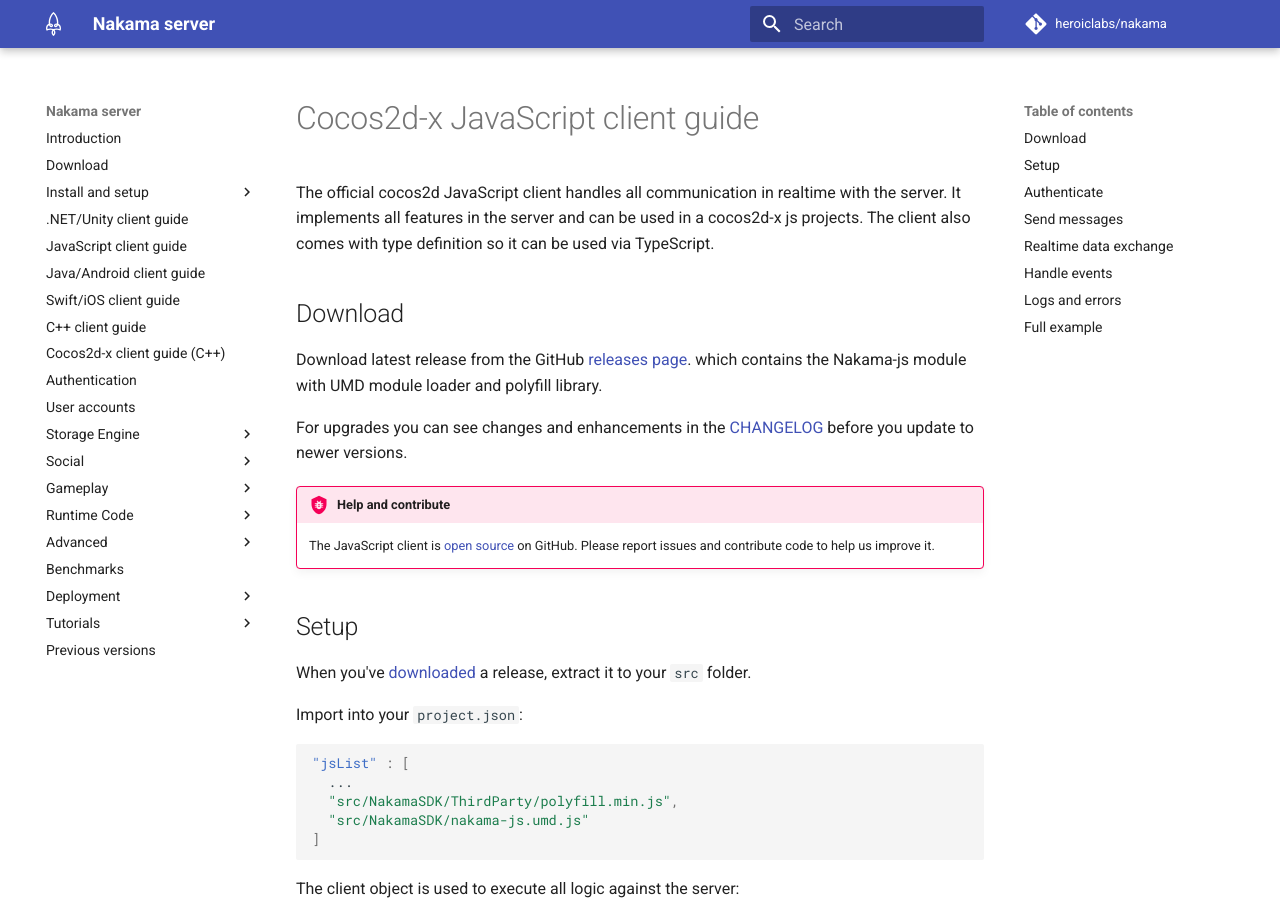
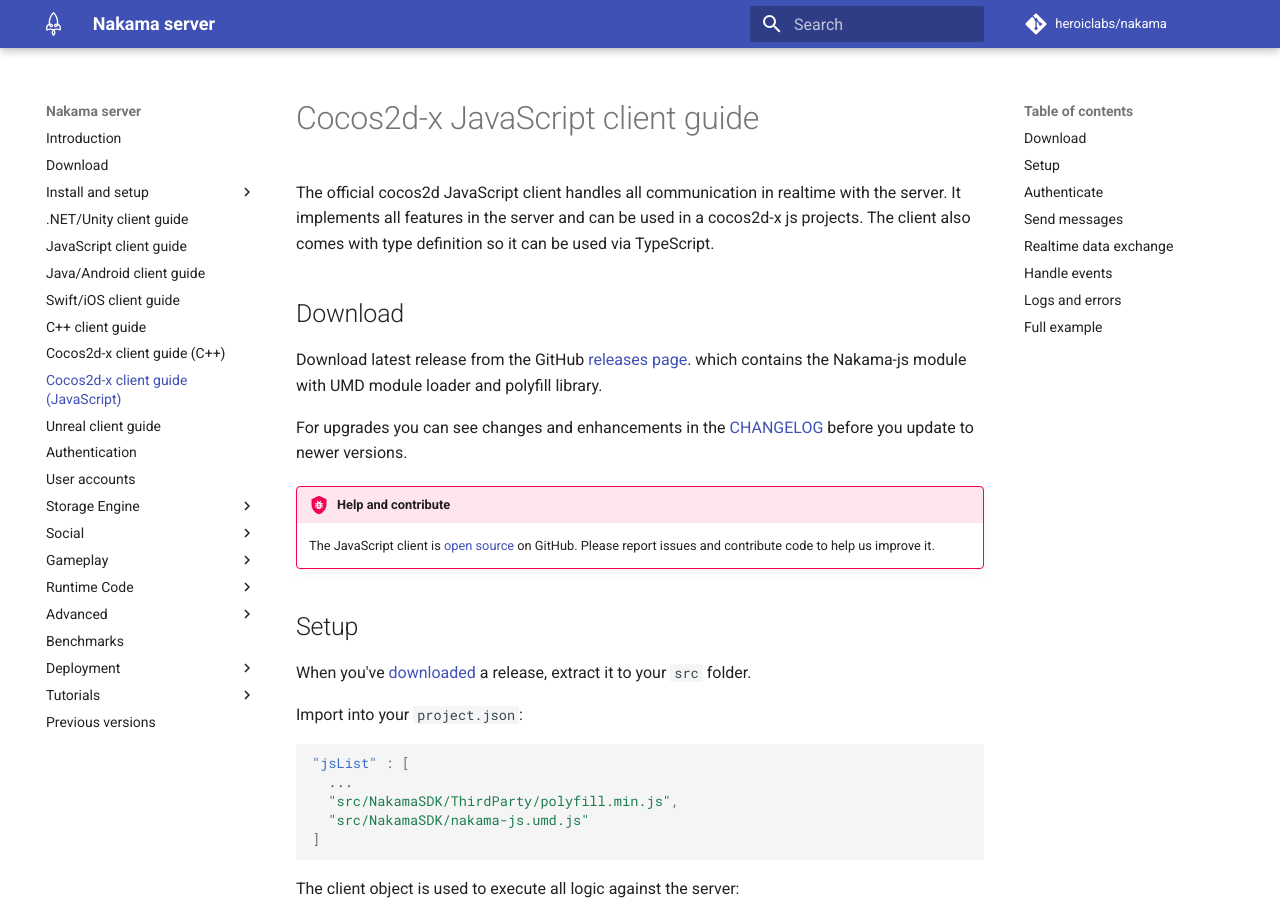
Before and after one commit to heroiclabs/nakama-docs, an MkDocs documentation site: the page built from docs/cocos2d-x-js-client-guide.md, in a window 1280 px wide and 900 px high. Built offline with MkDocs 1.6.1 and Material for MkDocs 9.7.7, drawn with Linux system fonts in a browser that asks for light colours; comment, search, counter and statistics services are not loaded; old or Windows-style settings are respelled for this version of MkDocs.

Commit message:
Enable Unreal guide and cocos2d-x-js guide

```diff
--- a/mkdocs.yml
+++ b/mkdocs.yml
@@ -77,7 +77,8 @@
 - 'Swift/iOS client guide': 'swift-ios-client-guide.md'
 - 'C++ client guide': 'cpp-client-guide.md'
 - 'Cocos2d-x client guide (C++)': 'cocos2d-x-client-guide.md'
-#- 'Unreal engine': 'nakama-unreal-engine.md'
+- 'Cocos2d-x client guide (JavaScript)': 'cocos2d-x-js-client-guide.md'
+- 'Unreal client guide': 'unreal-client-guide.md'
 - 'Authentication': 'authentication.md'
 - 'User accounts': 'user-accounts.md'
 - 'Storage Engine':
```
Also changed, not shown: docs/cocos2d-x-js-client-guide.md (renamed from docs/cocos2d-js-client-guide.md).
